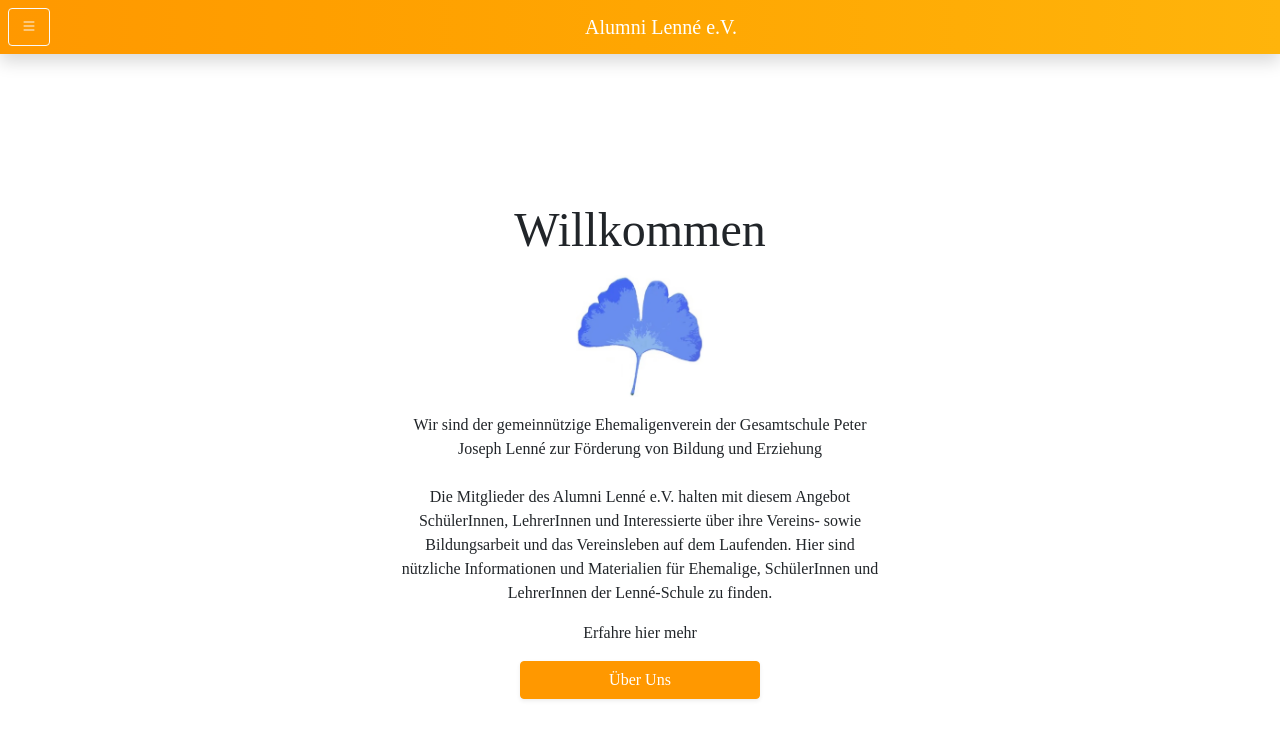
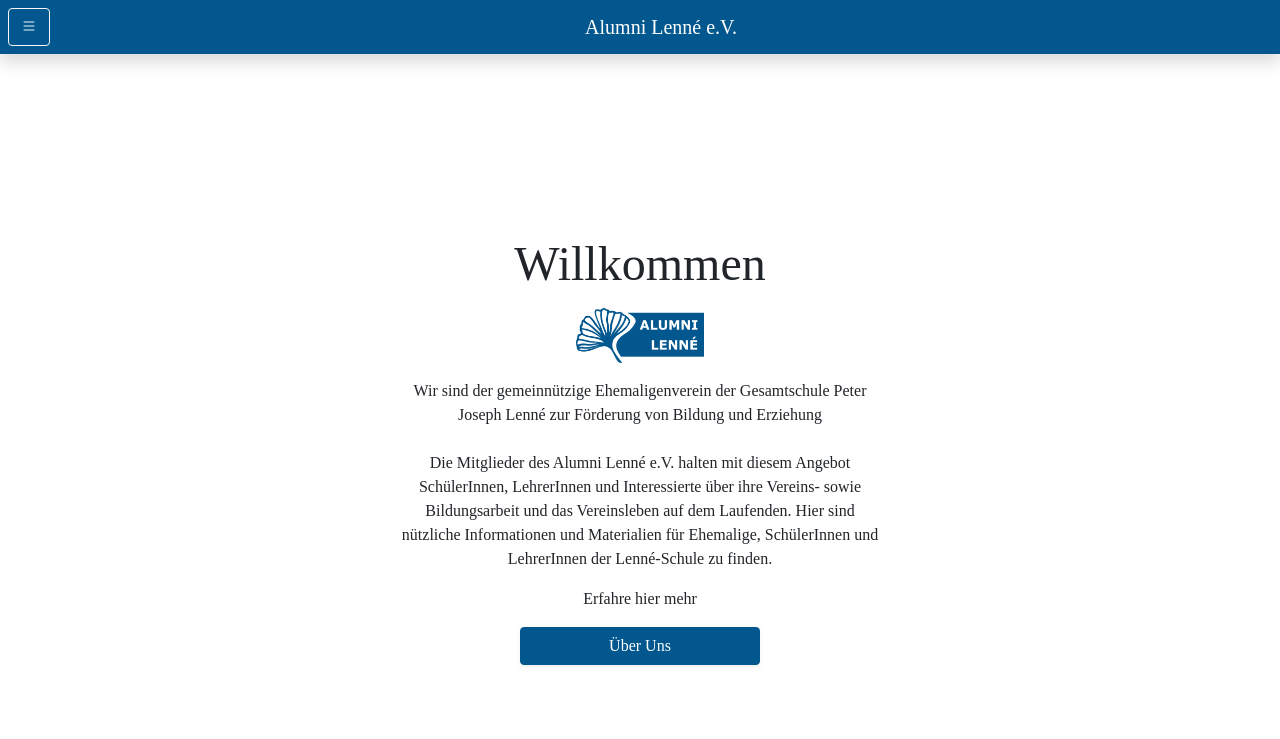
Before and after one commit to alumni-lenne/alumnipage, a Jekyll site: the page built from index.html, in a window 1280 px wide. Shown: the top 739 px of the page. Built offline with Jekyll 4.4.1, drawn with Linux system fonts in a browser that asks for light colours; some web fonts are replaced.

Commit message:
Update to new logo

```diff
--- a/_layouts/default.html
+++ b/_layouts/default.html
@@ -12,7 +12,7 @@
 
     <title>{{ site.title }}</title>
 
-    <link rel="icon" type="image/png" href="{{site.baseurl}}/assets/pics/logo-min.webp"/>
+    <link rel="icon" type="image/ico" href="{{site.baseurl}}/assets/pics/favicon.ico"/>
     <link rel="stylesheet" href="{{site.baseurl}}/assets/css/bootstrap-icons.css">
     <link rel="stylesheet" href="{{site.baseurl}}/assets/css/bootstrap.min.css">
     <link rel="stylesheet" href="{{site.baseurl}}/assets/css/main.css">
--- a/_sass/main.scss
+++ b/_sass/main.scss
@@ -4,8 +4,7 @@
 $bodyColor: #000000;
 $bodyFont: 'Roboto', sans-serif;
 $grey: #23282c;
-$mainOrange: #ff9800;
-$secondaryOrange: #FFC0BA;
+$mainBlue: #02578e;
 
 * {
   font-family: roboto;
@@ -15,9 +14,9 @@
   scroll-margin-top: 75px;
 }
 
-.btn-orange {
-  background-color: $mainOrange;
-  border-color: $mainOrange;
+.btn-blue {
+  background-color: $mainBlue;
+  border-color: $mainBlue;
 }
 
 p {
@@ -61,7 +60,7 @@
 }
 
 nav {
-  background-image: linear-gradient(to right, #ff9800, #ff9f00, #ffa602, #ffad06, #ffb40b);
+  background-color: $mainBlue;
 
   & a {
     color: black;
@@ -104,11 +103,11 @@
   position: sticky;
   bottom: 0;
   background-image: linear-gradient(to right, #23282c, #292c2f, #2f3033, #343436, #393939);
-  color: $mainOrange;
+  color: $mainBlue;
 
   & a {
     text-decoration: none;
-    color: $mainOrange;
+    color: $mainBlue;
   }
 
   & a:hover {
--- a/index.html
+++ b/index.html
@@ -10,7 +10,7 @@
     <div>
         <p class="my_headline text-center">{{ page.headline }}</p>
         <div  class="d-flex justify-content-center m-3">
-            <img style="width:8em" alt="alumni lenné logo" src="{{site.baseurl}}/assets/pics/logo-min_no_text.webp">
+            <img style="width:8em" alt="alumni lenné logo" src="{{site.baseurl}}/assets/pics/Logo.png">
         </div>
         <p style="max-width: 60ch;" class="text-center mb-3">Wir sind der gemeinnützige Ehemaligenverein der Gesamtschule
             Peter Joseph Lenné zur Förderung von Bildung und Erziehung <br><br>
@@ -19,7 +19,7 @@
                 Materialien für Ehemalige, SchülerInnen und LehrerInnen der Lenné-Schule zu finden.</span>
             <div class=" d-flex flex-column">
             <p>Erfahre hier mehr</p>
-            <a href="{{site.baseurl}}/about.html" class="btn btn-orange mt-3 text-white w-50 ms-auto me-auto shadow-sm">Über Uns</a>
+            <a href="{{site.baseurl}}/about.html" class="btn btn-blue mt-3 text-white w-50 ms-auto me-auto shadow-sm">Über Uns</a>
         </div>
 
     </div>
```
Also changed, not shown: assets/pics/Logo.png (added), assets/pics/favicon.ico (added), assets/pics/logo-min_no_text.webp (deleted), assets/pics/logo.jpg (deleted), assets/pics/logo.webp (deleted).
